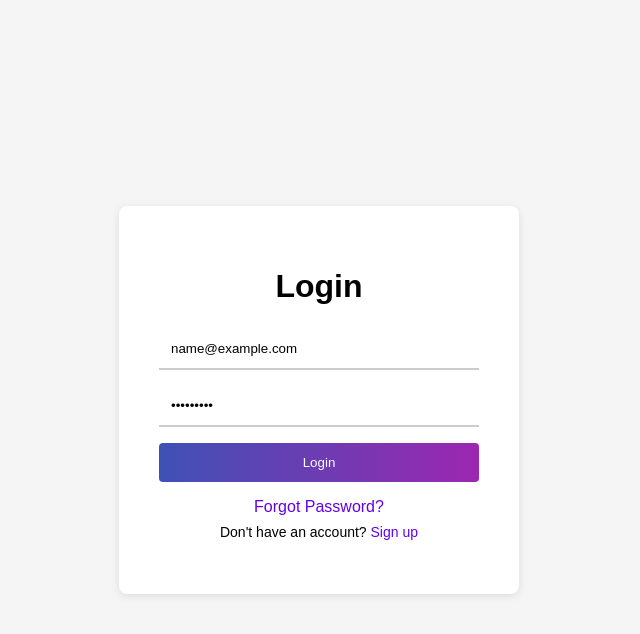
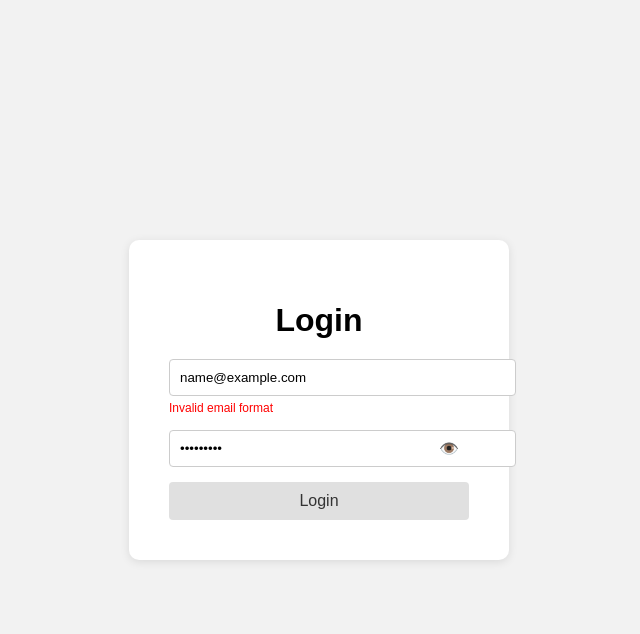
Before and after one commit to mimilmilly/1handson, a plain HTML site: page index.html in a window 1280 px wide. Both pictures are taken after typing "name@example.com", "Sample123" into the empty fields and a click on the button "Login". Shown: the whole page, without its empty margins (321-961 px from the left). Drawn offline with Linux system fonts and the light colour scheme.

Commit message:
Add files via upload

```diff
--- a/index.html
+++ b/index.html
@@ -1,23 +1,27 @@
 <!DOCTYPE html>
 <html lang="en">
 <head>
-  <meta charset="UTF-8" />
-  <meta name="viewport" content="width=device-width, initial-scale=1.0" />
+  <meta charset="UTF-8">
+  <meta name="viewport" content="width=device-width, initial-scale=1.0">
   <title>Login</title>
-  <link rel="stylesheet" href="style.css" />
+  <link rel="stylesheet" href="style.css">
 </head>
 <body>
-  <div class="login-container">
+  <div class="container">
     <h1>Login</h1>
-    <form id="login-form">
-      <input type="email" placeholder="Email" required />
-      <input type="password" placeholder="Password" required />
-      <button type="submit">Login</button>
+    <form>
+      <div class="input-group">
+        <input id="email" type="text" placeholder="Email" required>
+        <p id="email-error" class="error-text">Invalid email format</p>
+      </div>
+
+      <div class="input-group password-group">
+        <input id="password" type="password" placeholder="Password" required>
+        <span id="togglePassword" class="toggle-password">👁️</span>
+      </div>
+
+      <button id="login-btn" type="submit">Login</button>
     </form>
-    <div class="extra-links">
-      <a href="#" class="forgot">Forgot <span>Password?</span></a>
-      <p>Don't have an account? <a href="#" class="signup">Sign up</a></p>
-    </div>
   </div>
 
   <script src="script.js"></script>
--- a/script.js
+++ b/script.js
@@ -1,12 +1,25 @@
-document.getElementById("login-form").addEventListener("submit", function (e) {
+const emailInput = document.getElementById("email");
+const emailError = document.getElementById("email-error");
+const loginButton = document.getElementById("login-btn");
+const passwordInput = document.getElementById("password");
+const togglePassword = document.getElementById("togglePassword");
+
+loginButton.addEventListener("click", function(e) {
   e.preventDefault();
-  const email = e.target[0].value;
-  const password = e.target[1].value;
 
-  // ลองทำงานง่ายๆ (ตัวอย่าง)
-  if (email && password) {
-    alert(`Email: ${email}\nPassword: ${password}`);
+  const emailValue = emailInput.value.trim();
+  const emailPattern = /^[^\\s@]+@[^\\s@]+\\.[^\\s@]+$/;
+
+  if (!emailPattern.test(emailValue)) {
+    emailError.style.display = "block";
   } else {
-    alert("Please fill in all fields.");
+    emailError.style.display = "none";
+    alert("Login successfully! (demo)");
   }
 });
+
+togglePassword.addEventListener("click", function() {
+  const type = passwordInput.getAttribute("type") === "password" ? "text" : "password";
+  passwordInput.setAttribute("type", type);
+  togglePassword.textContent = type === "password" ? "👁️" : "🙈";
+});
--- a/style.css
+++ b/style.css
@@ -1,70 +1,70 @@
 body {
-  margin: 0;
     font-family: Arial, sans-serif;
-  background-color: #f5f5f5;
+    background: #f2f2f2;
     display: flex;
     justify-content: center;
     align-items: center;
     height: 100vh;
+    margin: 0;
   }
 
-.login-container {
+  .container {
     background: #fff;
     padding: 40px;
-  border-radius: 8px;
-  box-shadow: 0 2px 8px rgba(0, 0, 0, 0.1);
-  width: 320px;
-  text-align: center;
+    border-radius: 10px;
+    box-shadow: 0 2px 10px rgba(0,0,0,0.1);
+    width: 300px;
   }
 
   h1 {
-  margin-bottom: 24px;
+    text-align: center;
+    margin-bottom: 20px;
   }
 
-form {
-  display: flex;
-  flex-direction: column;
+  .input-group {
+    position: relative;
+    margin-bottom: 15px;
   }
 
-input[type="email"],
-input[type="password"] {
-  margin-bottom: 16px;
-  padding: 12px;
-  border: none;
-  border-bottom: 2px solid #ccc;
-  outline: none;
-  transition: border-color 0.3s;
+  .input-group input {
+    width: 100%;
+    padding: 10px 35px 10px 10px;
+    border: 1px solid #ccc;
+    border-radius: 4px;
   }
 
-input[type="email"]:focus,
-input[type="password"]:focus {
-  border-color: #6200ea;
+  .error-text {
+    color: red;
+    font-size: 12px;
+    margin: 5px 0 0;
+    display: none;
   }
 
-button[type="submit"] {
-  background: linear-gradient(90deg, #3f51b5, #9c27b0);
-  color: #fff;
-  border: none;
-  padding: 12px;
-  border-radius: 4px;
-  cursor: pointer;
-  transition: background 0.3s;
+  .password-group {
+    position: relative;
   }
 
-button[type="submit"]:hover {
-  background: linear-gradient(90deg, #303f9f, #7b1fa2);
+  .toggle-password {
+    position: absolute;
+    right: 10px;
+    top: 50%;
+    transform: translateY(-50%);
+    cursor: pointer;
   }
 
-.extra-links {
-  margin-top: 16px;
+  button {
+    width: 100%;
+    padding: 10px;
+    background: #e0e0e0;
+    border: none;
+    border-radius: 4px;
+    color: #333;
+    font-size: 16px;
+    cursor: pointer;
+    transition: background 0.3s ease;
   }
 
-.extra-links a {
-  color: #6200ea;
-  text-decoration: none;
+  button:hover {
+    background: #4facfe;
+    color: #fff;
   }
-
-.extra-links p {
-  margin-top: 8px;
-  font-size: 14px;
-}
```
Lines whose indentation alone changed are shown as unchanged.
